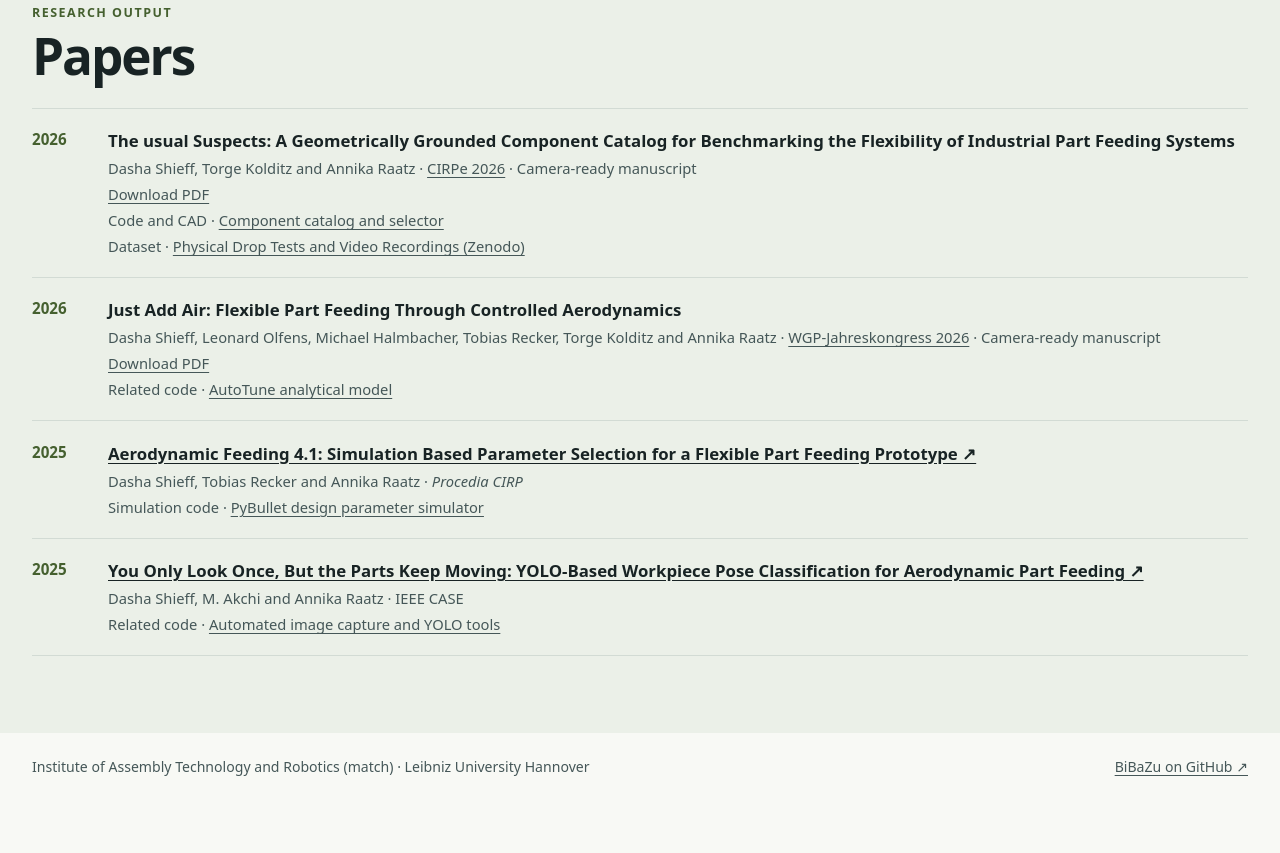
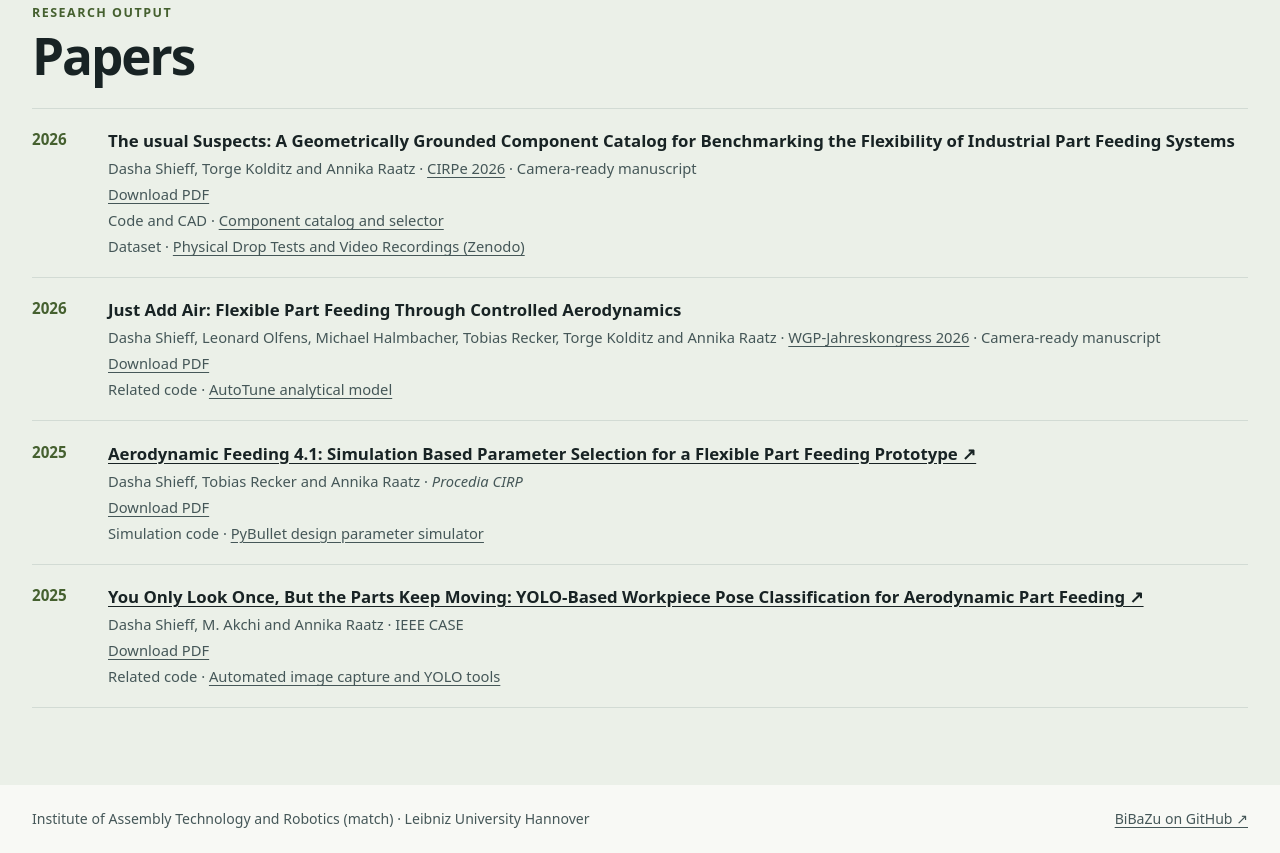
Before and after one commit to match-BiBaZu/match-bibazu.github.io, a plain HTML site: page index.html in a window 1280 px wide. Shown: the part 2390-3243 px from the top of the page. Before the commit the page ends 3191 px from the top, so only its background shows below. Drawn offline with Linux system fonts and the light colour scheme.

Commit message:
Add downloads for the 2025 CIRP Design and IEEE CASE papers

```diff
--- a/index.html
+++ b/index.html
@@ -172,6 +172,7 @@
             <div>
               <h3><a href="https://doi.org/10.1016/j.procir.2025.08.092">Aerodynamic Feeding 4.1: Simulation Based Parameter Selection for a Flexible Part Feeding Prototype ↗</a></h3>
               <p>Dasha Shieff, Tobias Recker and Annika Raatz · <i>Procedia CIRP</i></p>
+              <p><a href="assets/papers/aerodynamic-feeding-4-1-cirp-design-2025.pdf" download aria-label="Download Aerodynamic Feeding 4.1 (PDF)">Download PDF</a></p>
               <p>Simulation code · <a href="https://github.com/match-BiBaZu/BiBaZu_DesignParameterSimulator">PyBullet design parameter simulator</a></p>
             </div>
           </li>
@@ -180,6 +181,7 @@
             <div>
               <h3><a href="https://doi.org/10.1109/CASE58245.2025.11163971">You Only Look Once, But the Parts Keep Moving: YOLO-Based Workpiece Pose Classification for Aerodynamic Part Feeding ↗</a></h3>
               <p>Dasha Shieff, M. Akchi and Annika Raatz · IEEE CASE</p>
+              <p><a href="assets/papers/yolo-workpiece-pose-classification-case-2025.pdf" download aria-label="Download You Only Look Once, But the Parts Keep Moving (PDF)">Download PDF</a></p>
               <p>Related code · <a href="https://github.com/match-BiBaZu/BiBaZu_Automated_Image_Capture">Automated image capture and YOLO tools</a></p>
             </div>
           </li>
```
Also changed, not shown: 2 other files.
